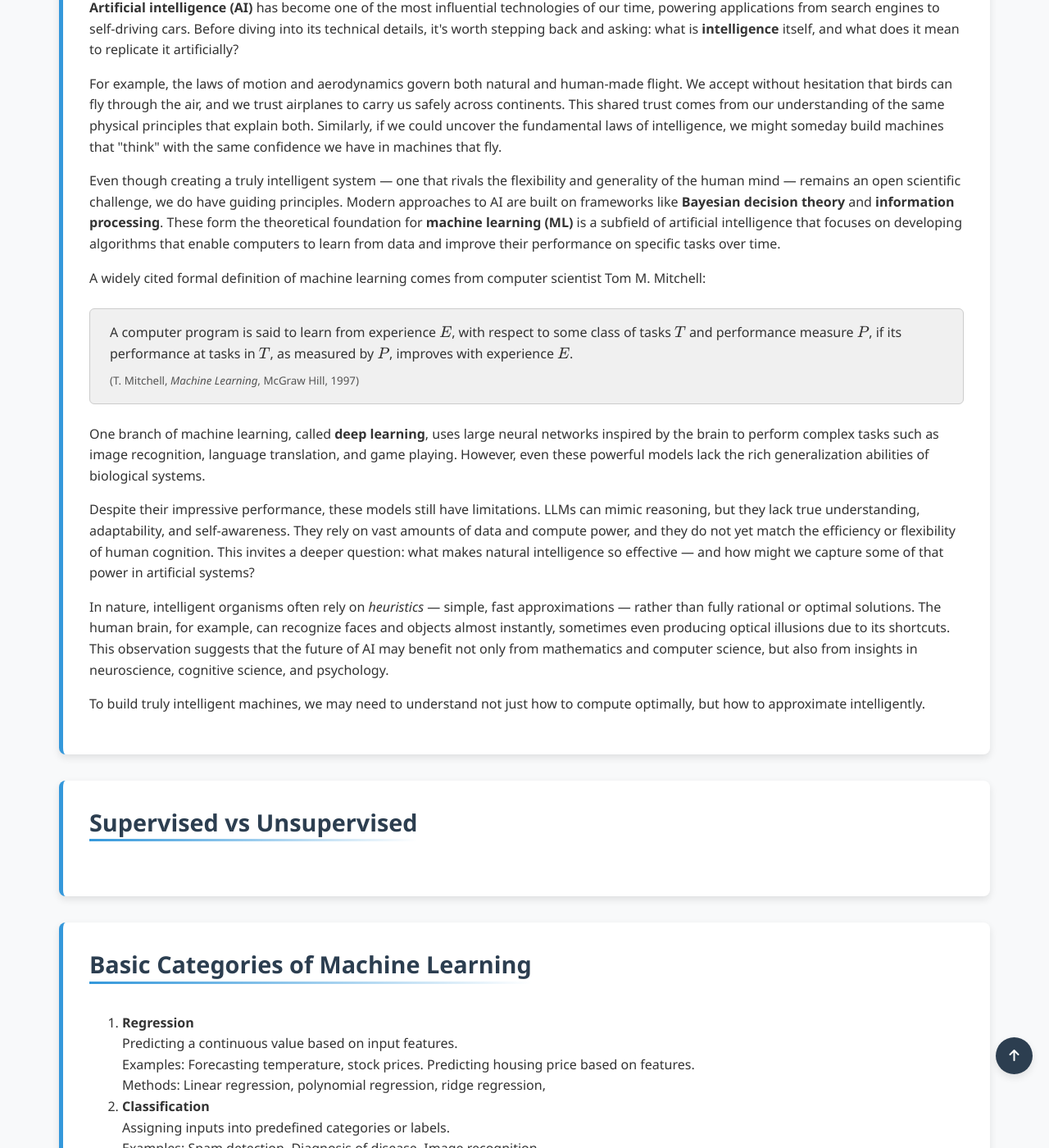
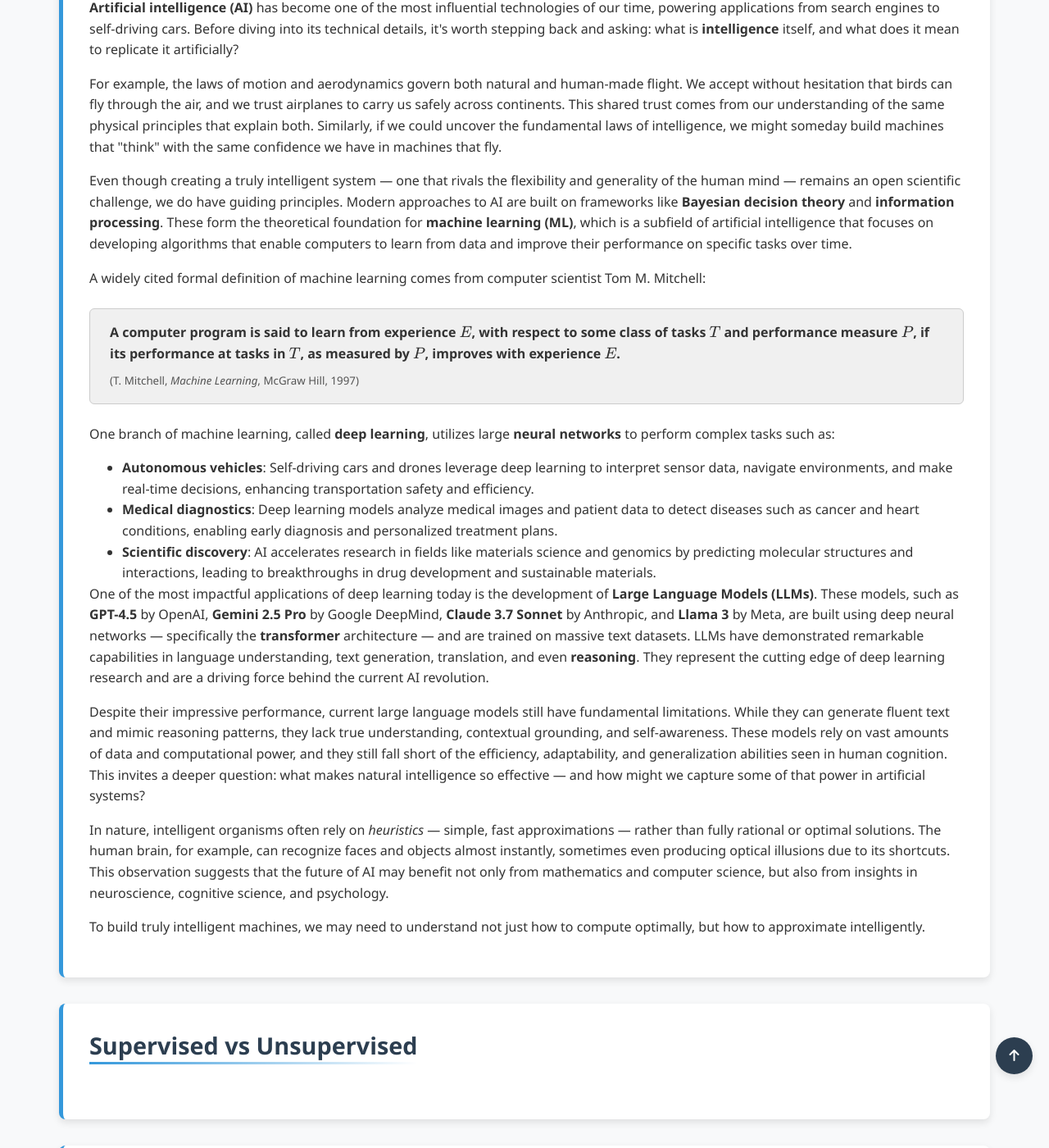
Before and after one commit to Yusukey01/yusukey01.github.io, a Jekyll site: the page built from Mathematics/Machine_learning/intro_ml.html, in a window 1280 px wide and 1400 px high, scrolled down 766 px. Shown: the whole window at 82% size. Built offline with Jekyll 4.4.1, drawn with Linux system fonts in a browser that asks for light colours.

Commit message:
making Section IV Machine learning

```diff
--- a/Mathematics/Machine_learning/intro_ml.html
+++ b/Mathematics/Machine_learning/intro_ml.html
@@ -42,7 +42,7 @@ uses_python: false
                 <p>
                 Even though creating a truly intelligent system — one that rivals the flexibility and generality of the human mind — remains an
                 open scientific challenge, we do have guiding principles. Modern approaches to AI are built on frameworks like <strong>Bayesian decision theory</strong>
-                and <strong>information processing</strong>. These form the theoretical foundation for <strong>machine learning (ML)</strong> is
+                and <strong>information processing</strong>. These form the theoretical foundation for <strong>machine learning (ML)</strong>, which is
                 a subfield of artificial intelligence that focuses on developing algorithms that enable computers to learn from data and improve
                 their performance on specific tasks over time.
                 </p>
@@ -53,28 +53,43 @@ uses_python: false
                  </p>
 
                 <blockquote>
-                    A computer program is said to learn from experience \(E\), with respect to some class of tasks \(T\) and
-                    performance measure \(P\), if its performance at tasks in \(T\), as measured by \(P\), improves with experience \(E\).
+                    <strong>A computer program is said to learn from experience \(E\), with respect to some class of tasks \(T\) and
+                    performance measure \(P\), if its performance at tasks in \(T\), as measured by \(P\), improves with experience \(E\).</strong>
                     <small>(T. Mitchell, <em>Machine Learning</em>, McGraw Hill, 1997)</small>
                 </blockquote>
 
+
                 <p>
-                One branch of machine learning, called <strong>deep learning</strong>, uses large neural networks inspired by the brain to perform complex
-                tasks such as image recognition, language translation, and game playing. However, even these powerful models lack the rich generalization
-                abilities of biological systems.
+                    One branch of machine learning, called <strong>deep learning</strong>, utilizes large <strong>neural networks</strong> to perform complex tasks such as:
+                </p>
+
+                    <ul style="padding-left: 40px;">
+                      <li><strong>Autonomous vehicles</strong>: Self-driving cars and drones leverage deep learning to interpret sensor data, navigate environments, and make real-time decisions, enhancing transportation safety and efficiency.</li>
+                      <li><strong>Medical diagnostics</strong>: Deep learning models analyze medical images and patient data to detect diseases such as cancer and heart conditions, enabling early diagnosis and personalized treatment plans.</li>
+                      <li><strong>Scientific discovery</strong>: AI accelerates research in fields like materials science and genomics by predicting molecular structures and interactions, leading to breakthroughs in drug development and sustainable materials.</li>
+                    </ul>
+
+                <p>
+                    One of the most impactful applications of deep learning today is the development of <strong>Large Language Models (LLMs)</strong>.
+                    These models, such as <strong>GPT-4.5</strong> by OpenAI, <strong>Gemini 2.5 Pro</strong> by Google DeepMind, <strong>Claude 3.7 Sonnet</strong>
+                    by Anthropic, and <strong>Llama 3</strong> by Meta, are built using deep neural networks — specifically the <strong>transformer</strong> architecture —
+                    and are trained on massive text datasets. LLMs have demonstrated remarkable capabilities in language understanding, text generation, translation, and
+                    even <strong>reasoning</strong>. They represent the cutting edge of deep learning research and are a driving force behind the current AI revolution.
                 </p>
 
                 <p>
-                Despite their impressive performance, these models still have limitations. LLMs can mimic reasoning, but they lack true understanding, adaptability,
-                and self-awareness. They rely on vast amounts of data and compute power, and they do not yet match the efficiency or flexibility of human cognition.
-                This invites a deeper question: what makes natural intelligence so effective — and how might we capture some of that power in artificial systems?
+                    Despite their impressive performance, current large language models still have fundamental limitations. While they can generate
+                    fluent text and mimic reasoning patterns, they lack true understanding, contextual grounding, and self-awareness. These models rely
+                    on vast amounts of data and computational power, and they still fall short of the efficiency, adaptability, and generalization abilities
+                    seen in human cognition. This invites a deeper question: what makes natural intelligence so effective — and how might we capture some
+                    of that power in artificial systems?
                 </p>
 
                 <p>
-                In nature, intelligent organisms often rely on <em>heuristics</em> — simple, fast approximations — rather than fully rational or optimal solutions.
-                The human brain, for example, can recognize faces and objects almost instantly, sometimes even producing optical illusions due to its shortcuts.
-                This observation suggests that the future of AI may benefit not only from mathematics and computer science, but also from insights in neuroscience,
-                cognitive science, and psychology.
+                    In nature, intelligent organisms often rely on <em>heuristics</em> — simple, fast approximations — rather than fully rational or optimal solutions.
+                    The human brain, for example, can recognize faces and objects almost instantly, sometimes even producing optical illusions due to its shortcuts.
+                    This observation suggests that the future of AI may benefit not only from mathematics and computer science, but also from insights in neuroscience,
+                    cognitive science, and psychology.
                 </p>
 
                 <p>
```
